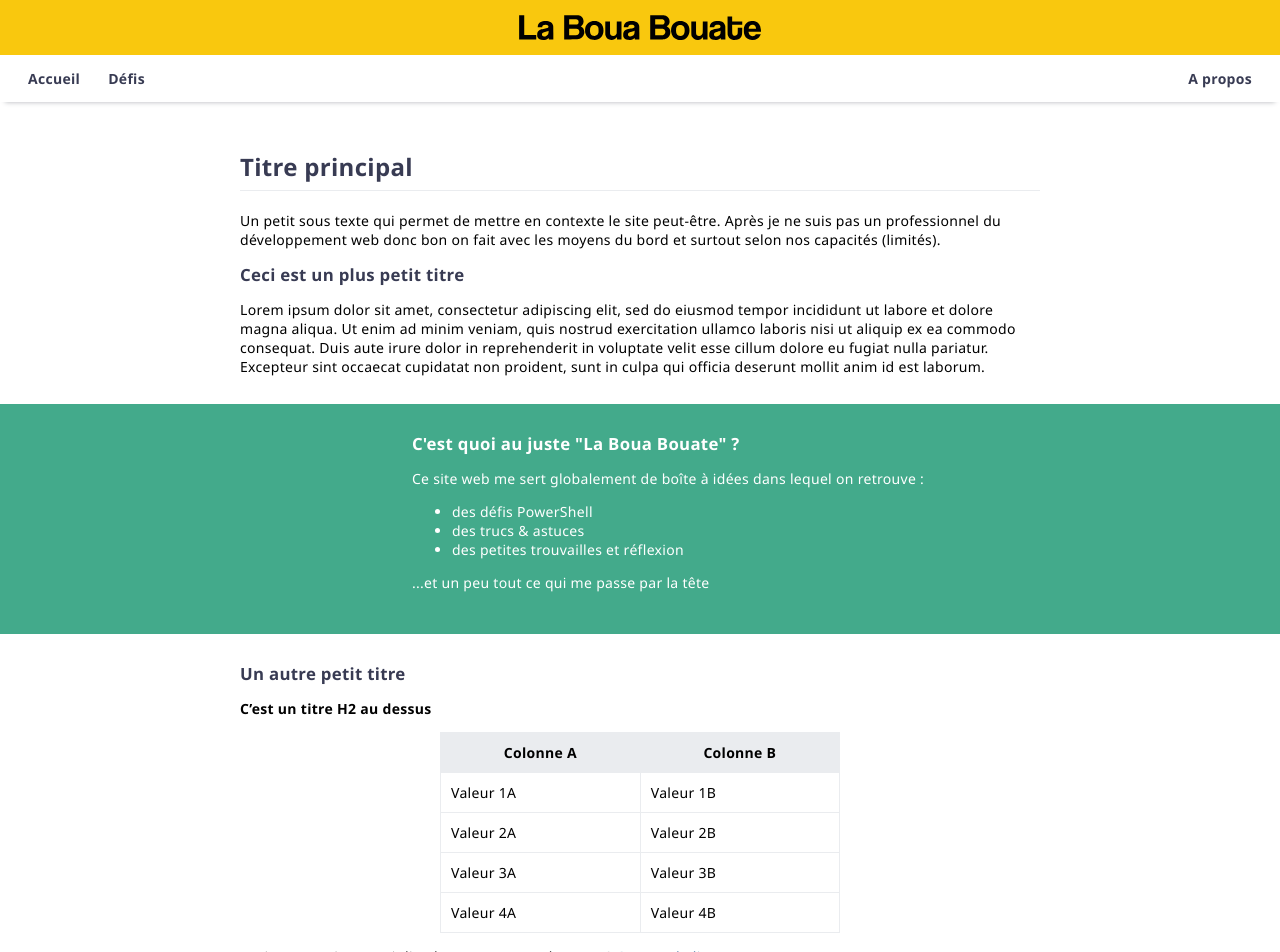
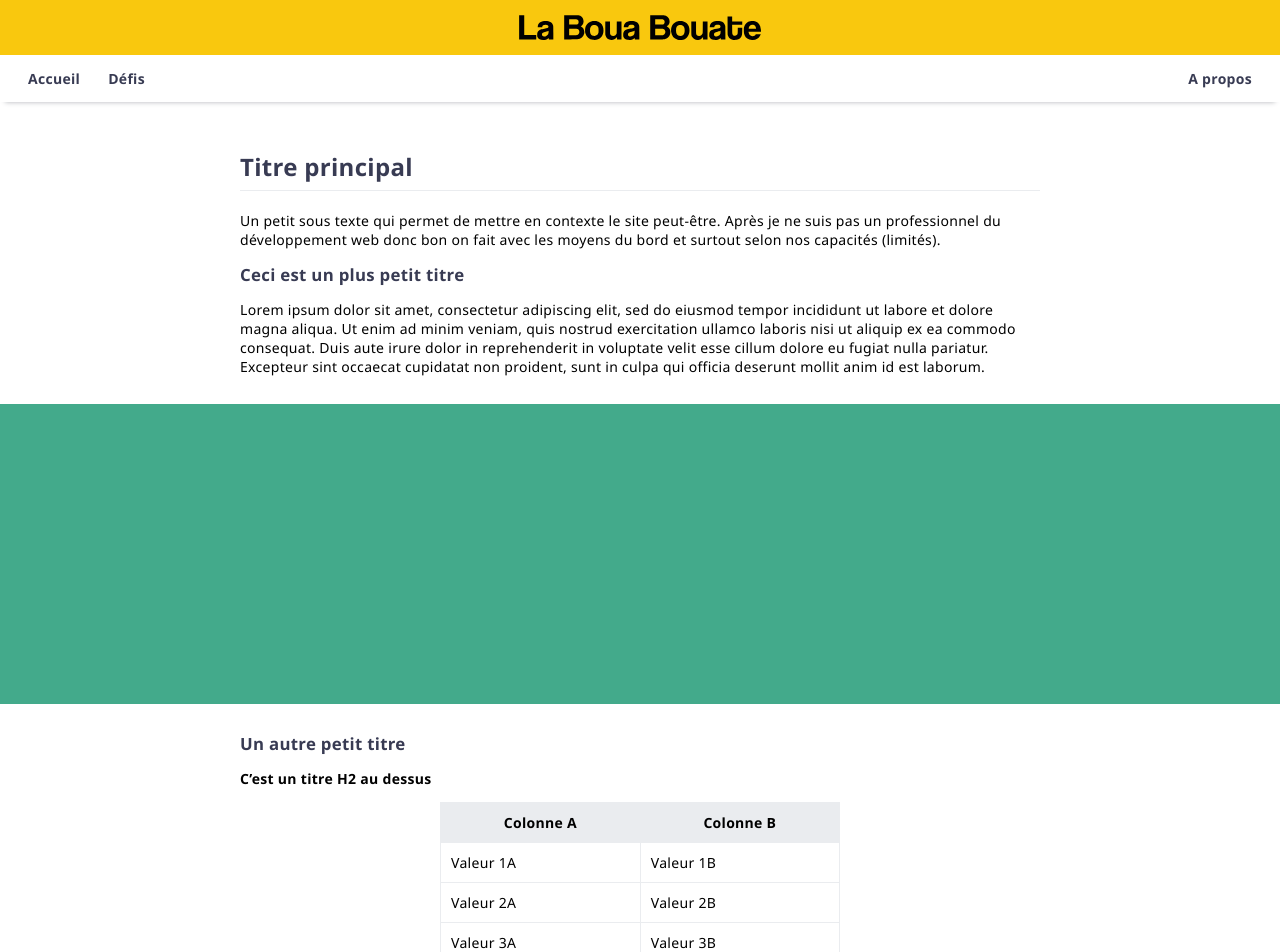
Before and after one commit to leobouard/leobouard.github.io, a Jekyll site: the page built from index.md, in a window 1280 px wide. Shown: the top 952 px of the page. Built offline with Jekyll 4.4.1, drawn with Linux system fonts in a browser that asks for light colours; our own code applies the rules of GitHub Pages for plain Markdown files.

Commit message:
Updating hero

```diff
--- a/assets/css/style.scss
+++ b/assets/css/style.scss
@@ -106,32 +106,7 @@ section {
         margin-left: -50vw;
         margin-right: -50vw;
         background-color: #43aa8b;
-        display: flex;
-        justify-content: center;
-        padding: 2em;
-
-        .heroContent {
-            color: #fff;
-            font-weight: 500;
-            vertical-align: center;
-            max-width: 800px;
-
-            .heroImage {
-                width: 150px;
-                float: left;
-                margin: 1em;
-                transform: rotate(-8deg);
-            }
-
-            .heroText {
-                float: right;
-
-                .heroTitle {
-                    font-size: larger;
-                    font-weight: 700;
-                }
-            }
-        }
+        height: 300px;
     }
 
     /* --- TEXT --- */
--- a/index.md
+++ b/index.md
@@ -7,20 +7,7 @@ Un petit sous texte qui permet de mettre en contexte le site peut-être. Après
 Lorem ipsum dolor sit amet, consectetur adipiscing elit, sed do eiusmod tempor incididunt ut labore et dolore magna aliqua. Ut enim ad minim veniam, quis nostrud exercitation ullamco laboris nisi ut aliquip ex ea commodo consequat. Duis aute irure dolor in reprehenderit in voluptate velit esse cillum dolore eu fugiat nulla pariatur. Excepteur sint occaecat cupidatat non proident, sunt in culpa qui officia deserunt mollit anim id est laborum.
 
 
-<div class="hero">
-    <div class="heroContent">
-        <div class="heroText">
-            <span class="heroTitle">C'est quoi au juste "La Boua Bouate" ?</span>
-            <p>Ce site web me sert globalement de boîte à idées dans lequel on retrouve :</p>
-            <ul>
-                <li>des défis PowerShell</li>
-                <li>des trucs & astuces</li>
-                <li>des petites trouvailles et réflexion</li>
-            </ul>
-            <p>...et un peu tout ce qui me passe par la tête</p>
-        </div>
-    </div>
-</div>
+<div class="hero"></div>
 
 ## Un autre petit titre
 
```
